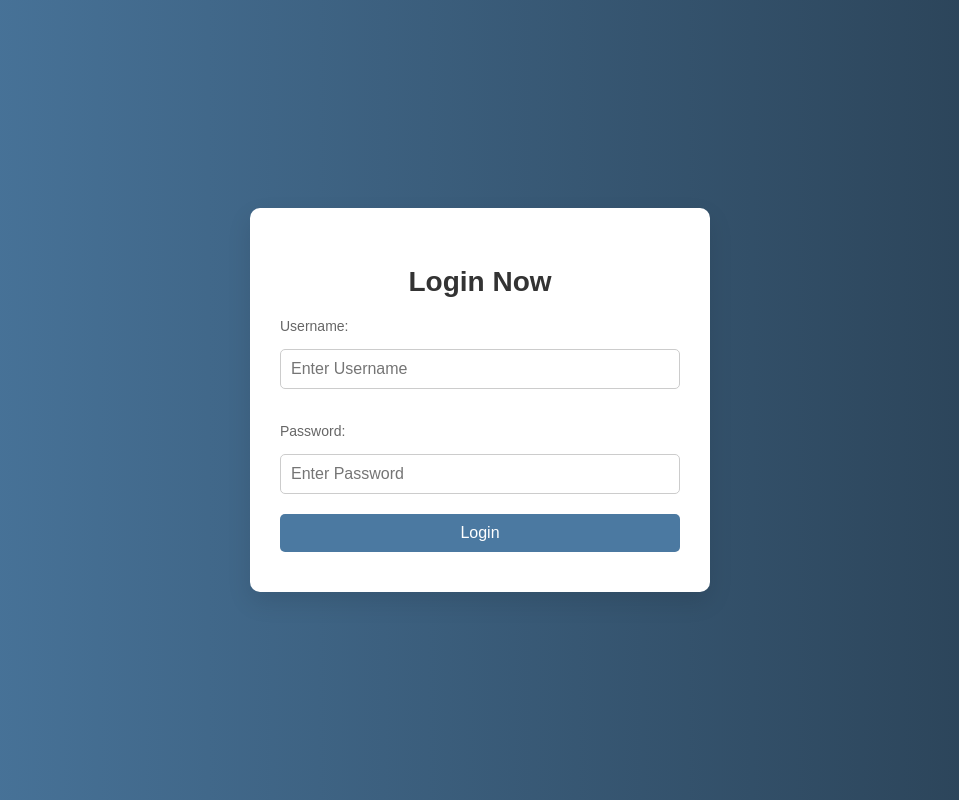
After one commit to YSChandu/django, a Django app: page /login in a window 1280 px wide. The commit adds this page. Shown: the whole page, without its empty margins (160-1119 px from the left). Run offline with Django 4.2, Linux system fonts and the light colour scheme.

Commit message:
Login and Logout

```diff
--- a/myapp/urls.py
+++ b/myapp/urls.py
@@ -4,5 +4,8 @@ from . import views
 
 urlpatterns =[
     path('', views.index,name='index'),
-    path('counter',views.counter,name='counter')
+    path('counter',views.counter,name='counter'),
+    path('register',views.register,name='register'),
+    path('login',views.login,name='login'),
+    path('logout',views.logout,name='logout')
 ]
--- a/myapp/views.py
+++ b/myapp/views.py
@@ -1,11 +1,61 @@
-from django.shortcuts import render
+from django.shortcuts import render,redirect
 from django.http import HttpResponse
+from django.contrib.auth.models import User
+from django.contrib import auth
+from django.contrib import messages
 from .models import Feature
 # Create your views here.
 def index(request):
     features=Feature.objects.all()
     return render(request ,'index.html',{'features':features})
 
+def register(request):
+    if request.method =='POST':
+        username=request.POST['username']
+        email=request.POST['email']
+        password=request.POST['password']
+        password2=request.POST['password2']
+
+
+        if password == password2:
+            if User.objects.filter(username=username).exists():
+                messages.info(request,"username is already exists")
+                return redirect('register')
+            elif User.objects.filter(email=email).exists():
+                messages.info(request,"email is already exists")
+                return redirect('register')
+            else:
+                user=User.objects.create_user(username=username,email=email,password=password)
+                user.save();
+                return redirect('login')
+
+        else:
+            messages.info(request,"passwords are not the same")
+            return redirect('register')
+    else:
+        return render(request,'register.html')
+
+def login(request):
+    if request.method=="POST":
+        username = request.POST['username']
+        password = request.POST['password']
+
+        user = auth.authenticate(username=username,password=password)
+
+        if user is not None:
+            auth.login(request,user)
+            return redirect('/')
+        else:
+            messages.info(request,'Credentials Invalid')
+            return redirect('login')
+
+    else:
+       return render (request,'login.html')
+
+def logout(request):
+    auth.logout(request)
+    return redirect('/')
+
 def counter(request):
     words = request.POST['words']
     amount_of_words = len(words.split())
--- /dev/null
+++ b/templates/login.html
@@ -0,0 +1,115 @@
+<!DOCTYPE html>
+<html lang="en">
+<head>
+    <meta charset="UTF-8">
+    <meta name="viewport" content="width=device-width, initial-scale=1.0">
+    <title>Login</title>
+    <style>
+        body {
+            margin: 0;
+            padding: 0;
+            font-family: 'Arial', sans-serif;
+            background: linear-gradient(to right, #4b79a1, #283e51); /* Gradient Background */
+            height: 100vh;
+            display: flex;
+            justify-content: center;
+            align-items: center;
+        }
+
+        .login-container {
+            background-color: #ffffff;
+            padding: 40px 30px;
+            border-radius: 10px;
+            box-shadow: 0 10px 25px rgba(0, 0, 0, 0.1);
+            text-align: center;
+            width: 100%;
+            max-width: 400px;
+            animation: slide-down 1s ease-out; /* Slide down animation */
+        }
+
+        h1 {
+            margin-bottom: 20px;
+            font-size: 28px;
+            color: #333;
+        }
+
+        h3 {
+            color: red;
+        }
+
+        input[type="text"], input[type="password"] {
+            width: 100%;
+            padding: 10px;
+            margin: 10px 0 20px 0;
+            display: inline-block;
+            border: 1px solid #ccc;
+            border-radius: 5px;
+            box-sizing: border-box;
+            font-size: 16px;
+        }
+
+        input[type="submit"] {
+            background-color: #4b79a1;
+            color: white;
+            padding: 10px 20px;
+            border: none;
+            border-radius: 5px;
+            cursor: pointer;
+            font-size: 16px;
+            width: 100%;
+            transition: background-color 0.3s ease;
+        }
+
+        input[type="submit"]:hover {
+            background-color: #3a5b78;
+        }
+
+        @keyframes slide-down {
+            from {
+                opacity: 0;
+                transform: translateY(-20px);
+            }
+            to {
+                opacity: 1;
+                transform: translateY(0);
+            }
+        }
+
+        .message {
+            margin-bottom: 15px;
+            color: red;
+            font-size: 14px;
+            text-align: left;
+        }
+
+        p {
+            margin-bottom: 5px;
+            font-size: 14px;
+            color: #666;
+            text-align: left;
+        }
+    </style>
+</head>
+<body>
+    <div class="login-container">
+        <h1>Login Now</h1>
+
+        {% for message in messages %}
+        <div class="message">
+            <h3>{{ message }}</h3>
+        </div>
+        {% endfor %}
+
+        <form action="login" method="POST">
+            {% csrf_token %}
+            <p>Username:</p>
+            <input type="text" name="username" required placeholder="Enter Username">
+
+            <p>Password:</p>
+            <input type="password" name="password" required placeholder="Enter Password">
+
+            <input type="submit" value="Login">
+        </form>
+    </div>
+</body>
+</html>
```
Also changed, not shown: templates/index.html (+9 -3 lines), templates/register.html (added, +23 -0 lines), db.sqlite3.
